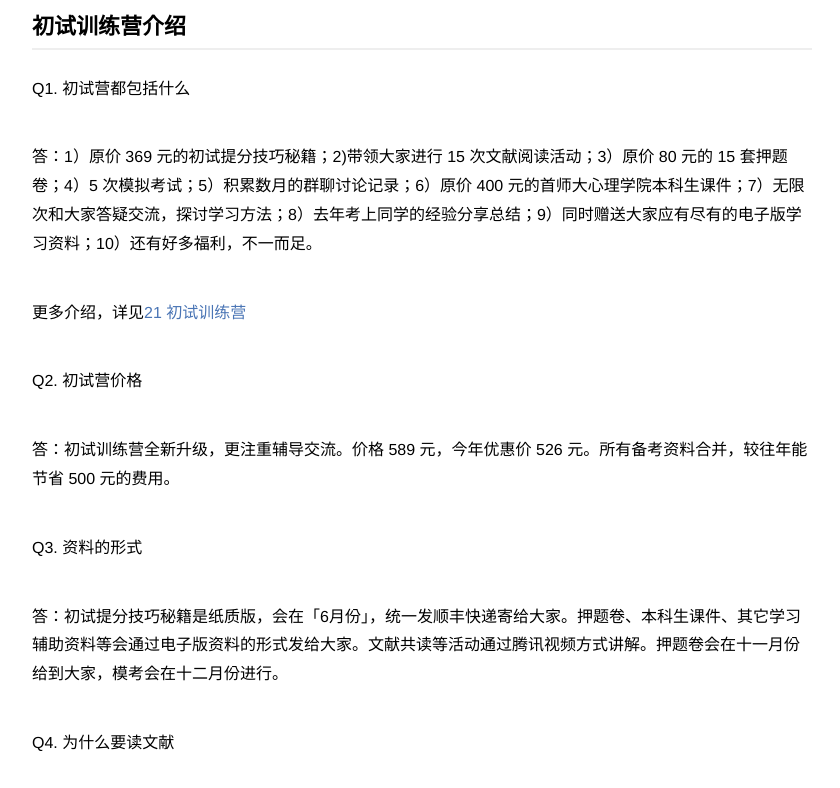
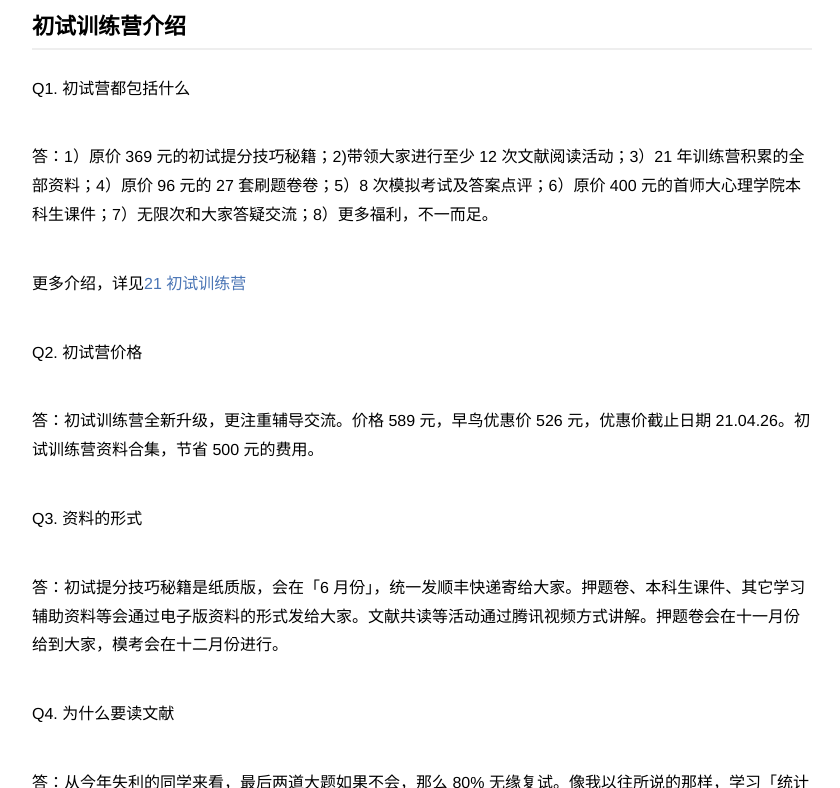
Before and after one commit to zapp926/cnu.github.io, a Jekyll site: the page built from _posts/2021-04-19-training-camp.md, in a window 1280 px wide and 900 px high, scrolled down 1603 px, cut to the strip 112-900 px from the top of the window. Shown: the whole strip, without its empty margins (218-1058 px from the left). Built offline with Jekyll 4.4.1, drawn with Linux system fonts in a browser that asks for light colours.

Commit message:
Update 2021-04-19-training-camp.md

```diff
--- a/_posts/2021-04-19-training-camp.md
+++ b/_posts/2021-04-19-training-camp.md
@@ -25,23 +25,23 @@ description: 人是世界上最好的产品，成为自己，是最大的奖赏
 
 汪洋大海，点点粼光，在追寻「智慧奶与蜜」的路上，有趣的灵魂终将相遇，我在这里等你，我们等你。
 
-![cnupsy](https://cnu347-1257355643.cos.ap-beijing.myqcloud.com/CNU347/cnupsy_flyer.png)
+![cnupsy](https://image.cnu347.com/2021-04-19-144422.jpg)
 
 ## 初试训练营介绍
 
 Q1. 初试营都包括什么
 
-答：1）原价 369 元的初试提分技巧秘籍；2)带领大家进行 15 次文献阅读活动；3）原价 80 元的 15 套押题卷；4）5 次模拟考试；5）积累数月的群聊讨论记录；6）原价 400 元的首师大心理学院本科生课件；7）无限次和大家答疑交流，探讨学习方法；8）去年考上同学的经验分享总结；9）同时赠送大家应有尽有的电子版学习资料；10）还有好多福利，不一而足。
+答：1）原价 369 元的初试提分技巧秘籍；2)带领大家进行至少 12 次文献阅读活动；3）21 年训练营积累的全部资料；4）原价 96 元的 27 套刷题卷卷；5）8 次模拟考试及答案点评；6）原价 400 元的首师大心理学院本科生课件；7）无限次和大家答疑交流；8）更多福利，不一而足。
 
 更多介绍，详见[21 初试训练营](https://cnu347.com/TheCampSchedule)
 
 Q2. 初试营价格
 
-答：初试训练营全新升级，更注重辅导交流。价格 589 元，今年优惠价 526 元。所有备考资料合并，较往年能节省 500 元的费用。
+答：初试训练营全新升级，更注重辅导交流。价格 589 元，早鸟优惠价 526 元，优惠价截止日期 21.04.26。初试训练营资料合集，节省 500 元的费用。
 
 Q3. 资料的形式
 
-答：初试提分技巧秘籍是纸质版，会在「6月份」，统一发顺丰快递寄给大家。押题卷、本科生课件、其它学习辅助资料等会通过电子版资料的形式发给大家。文献共读等活动通过腾讯视频方式讲解。押题卷会在十一月份给到大家，模考会在十二月份进行。
+答：初试提分技巧秘籍是纸质版，会在「6 月份」，统一发顺丰快递寄给大家。押题卷、本科生课件、其它学习辅助资料等会通过电子版资料的形式发给大家。文献共读等活动通过腾讯视频方式讲解。押题卷会在十一月份给到大家，模考会在十二月份进行。
 
 Q4. 为什么要读文献
 
```
